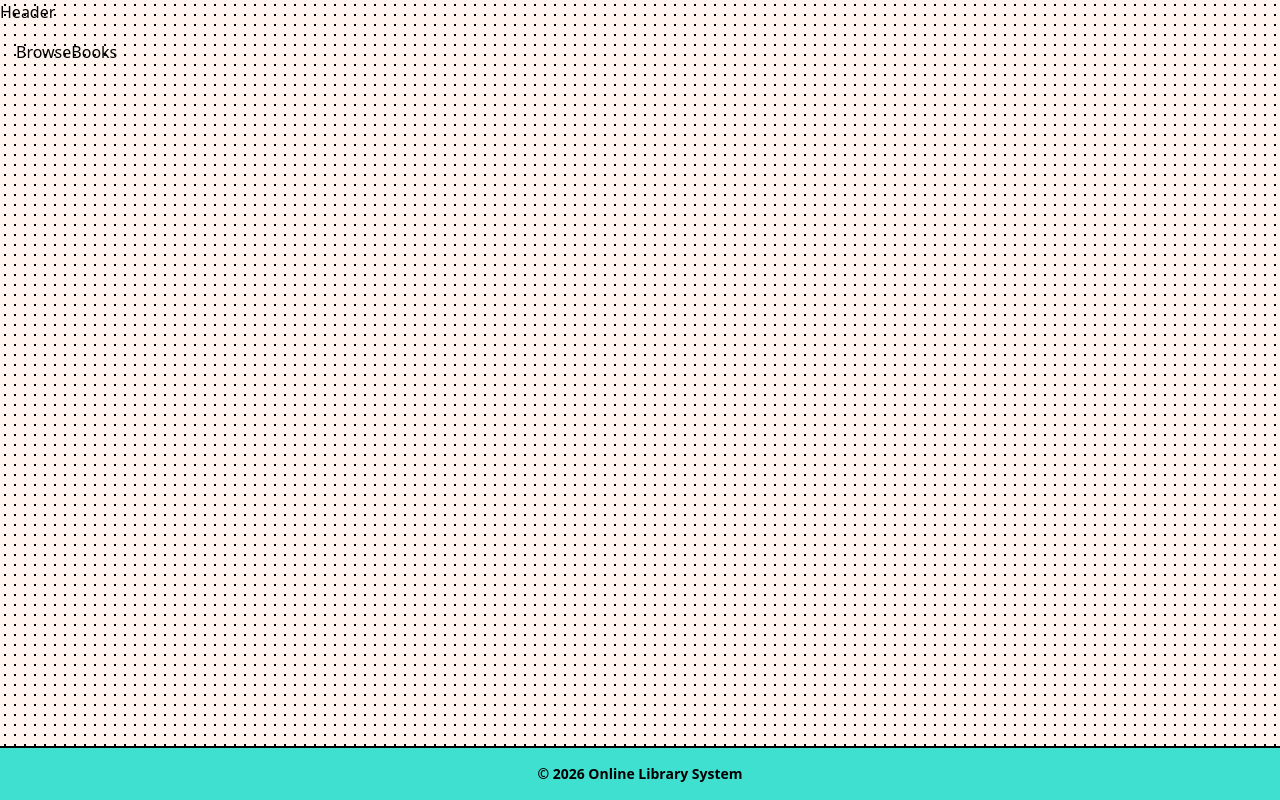
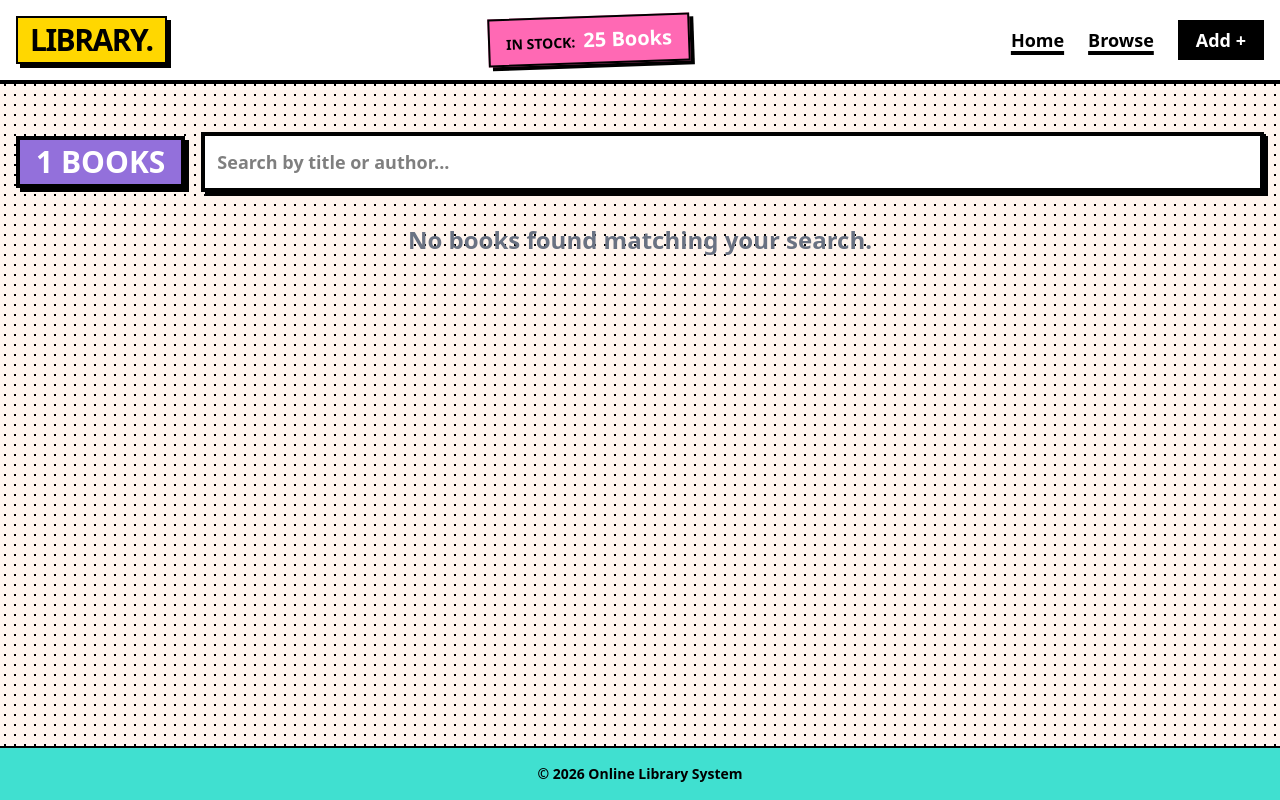
Before and after one commit to AtulMishra001/online-library, a React (Vite) app: page /books/1 in a window 1280 px wide. Built offline with nearby package versions, Linux system fonts and the light colour scheme.

Commit message:
header is created and categories are added

```diff
--- a/src/components/Header.jsx
+++ b/src/components/Header.jsx
@@ -1,9 +1,53 @@
-import React from 'react'
+import { Link } from "react-router-dom";
+import { useSelector } from "react-redux";
+import { selectBooks } from "../redux/booksSlice";
 
 const Header = () => {
+  // 1. Get books from Redux to calculate count
+  const books = useSelector(selectBooks);
+  const totalBooks = books.length;
+
   return (
-    <div>Header</div>
-  )
-}
+    <nav className="bg-white border-b-4 border-black p-4 mb-8 sticky top-0 z-50">
+      <div className="container mx-auto flex flex-col md:flex-row justify-between items-center gap-4">
+        {/* Logo acts as the "Back to Home" button */}
+        <Link
+          to="/"
+          className="group flex items-center gap-2 text-3xl font-black uppercase tracking-tighter bg-memphis-yellow px-3 py-1 border-2 border-black shadow-hard hover:shadow-hard-hover hover:translate-x-1 hover:translate-y-1 transition-all"
+        >
+          <span>Library.</span>
+        </Link>
 
-export default Header
+        {/* --- NEW: Dynamic Book Count Badge --- */}
+        <div className="bg-memphis-pink text-white font-black px-4 py-2 border-2 border-black shadow-hard transform -rotate-2">
+          <span className="text-sm uppercase mr-2 text-black">In Stock:</span>
+          <span className="text-xl">{totalBooks} Books</span>
+        </div>
+
+        {/* Navigation Links */}
+        <div className="flex gap-6 font-bold text-lg items-center">
+          <Link
+            to="/"
+            className="hover:text-memphis-pink underline decoration-4 decoration-black underline-offset-4 transition-colors"
+          >
+            Home
+          </Link>
+          <Link
+            to="/books/all"
+            className="hover:text-memphis-blue underline decoration-4 decoration-black underline-offset-4 transition-colors"
+          >
+            Browse
+          </Link>
+          <Link
+            to="/add-book"
+            className="bg-black text-white px-4 py-1 hover:bg-white hover:text-black border-2 border-black transition-colors"
+          >
+            Add +
+          </Link>
+        </div>
+      </div>
+    </nav>
+  );
+};
+
+export default Header;
--- a/src/pages/BrowseBooks.jsx
+++ b/src/pages/BrowseBooks.jsx
@@ -1,9 +1,80 @@
-import React from 'react'
+import { useState } from "react";
+import { useParams, Link } from "react-router-dom";
+import { useSelector } from "react-redux";
+import { selectBooks } from "../redux/booksSlice";
 
 const BrowseBooks = () => {
+  const { category } = useParams(); // Get category from URL
+  const books = useSelector(selectBooks);
+  const [searchTerm, setSearchTerm] = useState("");
+
+  // Filter Logic: Category + Search
+  const filteredBooks = books.filter((book) => {
+    const matchesCategory = category === "all" || book.category === category;
+    const matchesSearch =
+      book.title.toLowerCase().includes(searchTerm.toLowerCase()) ||
+      book.author.toLowerCase().includes(searchTerm.toLowerCase());
+    return matchesCategory && matchesSearch;
+  });
+
   return (
-    <div>BrowseBooks</div>
-  )
-}
+    <div>
+      {/* Search Bar */}
+      <div className="mb-8 flex flex-col md:flex-row gap-4 items-center">
+        <h2 className="text-3xl font-black uppercase bg-memphis-purple text-white px-4 py-1 border-4 border-black shadow-hard">
+          {category === "all" ? "All Books" : `${category} Books`}
+        </h2>
+        <input
+          type="text"
+          placeholder="Search by title or author..."
+          className="flex-1 p-3 border-4 border-black shadow-hard bg-white focus:outline-none font-bold text-lg"
+          value={searchTerm}
+          onChange={(e) => setSearchTerm(e.target.value)}
+        />
+      </div>
 
-export default BrowseBooks
+      {/* Book Grid */}
+      <div className="grid grid-cols-1 md:grid-cols-2 lg:grid-cols-3 gap-8">
+        {filteredBooks.length > 0 ? (
+          filteredBooks.map((book) => (
+            <div
+              key={book.id}
+              className="bg-white p-6 border-4 border-black shadow-hard relative group"
+            >
+              <div className="w-full h-64 border-b-4 border-black overflow-hidden bg-gray-100 relative">
+                <img
+                  src={book.url}
+                  alt={book.title}
+                  className="w-full h-full object-cover"
+                  loading="lazy"
+                />
+              </div>
+              {/* Decorative 'Tag' */}
+              <span className="absolute -top-4 -right-4 bg-memphis-yellow px-3 py-1 border-2 border-black font-bold text-sm transform rotate-12">
+                {book.category}
+              </span>
+
+              <h3 className="text-2xl font-black mb-1">{book.title}</h3>
+              <p className="text-lg font-medium text-gray-700 mb-4">
+                {book.author}
+              </p>
+
+              <Link
+                to={`/book/${book.id}`}
+                className="inline-block w-full text-center bg-black text-white font-bold py-2 border-2 border-transparent hover:bg-white hover:text-black hover:border-black transition-all"
+              >
+                View Details &rarr;
+              </Link>
+            </div>
+          ))
+        ) : (
+          <div className="col-span-full text-center text-2xl font-bold text-gray-500">
+            No books found matching your search.
+          </div>
+        )}
+      </div>
+    </div>
+  );
+};
+
+export default BrowseBooks;
--- a/src/pages/Home.jsx
+++ b/src/pages/Home.jsx
@@ -6,7 +6,16 @@ const Home = () => {
   const books = useSelector(selectBooks);
   // Slice to get the first 3 books
   const popularBooks = books.slice(0, 3);
-  const categories = ["Fiction", "Non-Fiction", "Sci-Fi", "Self-Help"];
+  const categories = [
+    "Fiction",
+    "Non-Fiction",
+    "Sci-Fi",
+    "Self-Help",
+    "Psychology",
+    "Tech",
+    "Philosophy",
+    "Mythology",
+  ];
 
   return (
     <div className="space-y-12">
```
